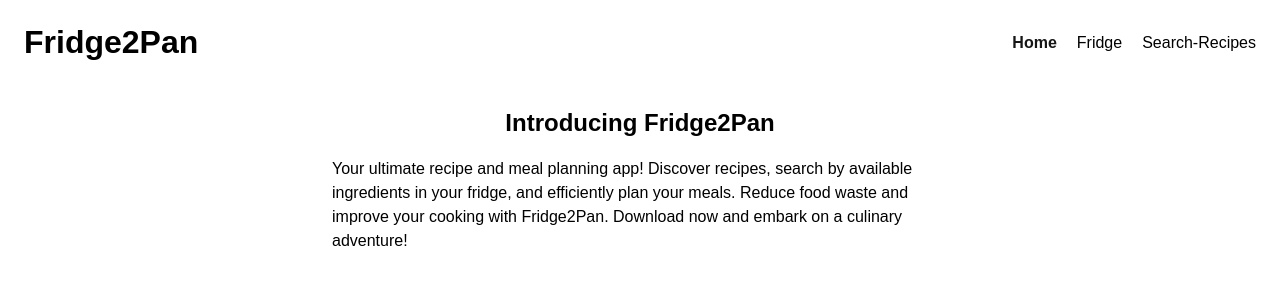
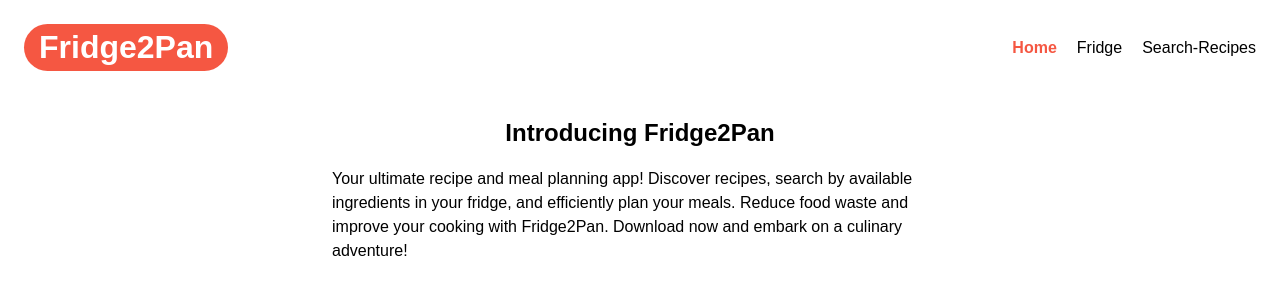
Before and after one commit to mavSeneris/Fridge2Pan, a React (Vite) app: page / in a window 1280 px wide. Shown: the top 300 px of the page. Built offline with nearby package versions, Linux system fonts and the light colour scheme.

Commit message:
added styles to main site logo

```diff
--- a/src/App.css
+++ b/src/App.css
@@ -57,6 +57,13 @@ header{
 nav{
     display: flex;
     gap: 20px;
+}
+
+.main-logo{
+    background-color: #f55742;
+    color: white;
+    padding:5px 15px;
+    border-radius: 40px;
 }
 
 /* Home  Component */
--- a/src/components/Header.jsx
+++ b/src/components/Header.jsx
@@ -5,12 +5,12 @@ export default function Header(){
     const activeStyles = {
         fontWeight: "bold",
         // textDecoration: "underline",
-        color: "#161616"
+        color: "#f55742"
     }
 
   return (
     <header>
-        <h1>Fridge2Pan</h1>
+        <h1 className='main-logo'>Fridge2Pan</h1>
         <nav>
             <NavLink
                 to="/"
```
